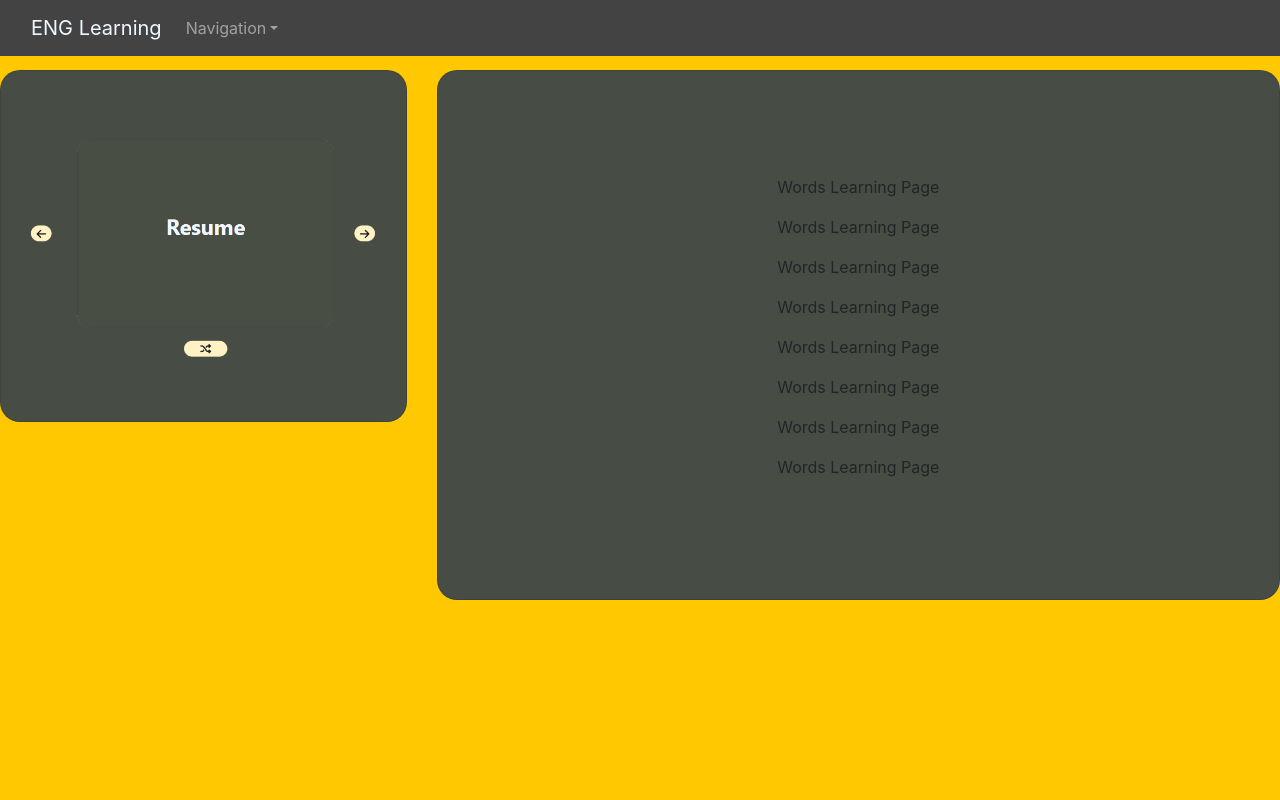
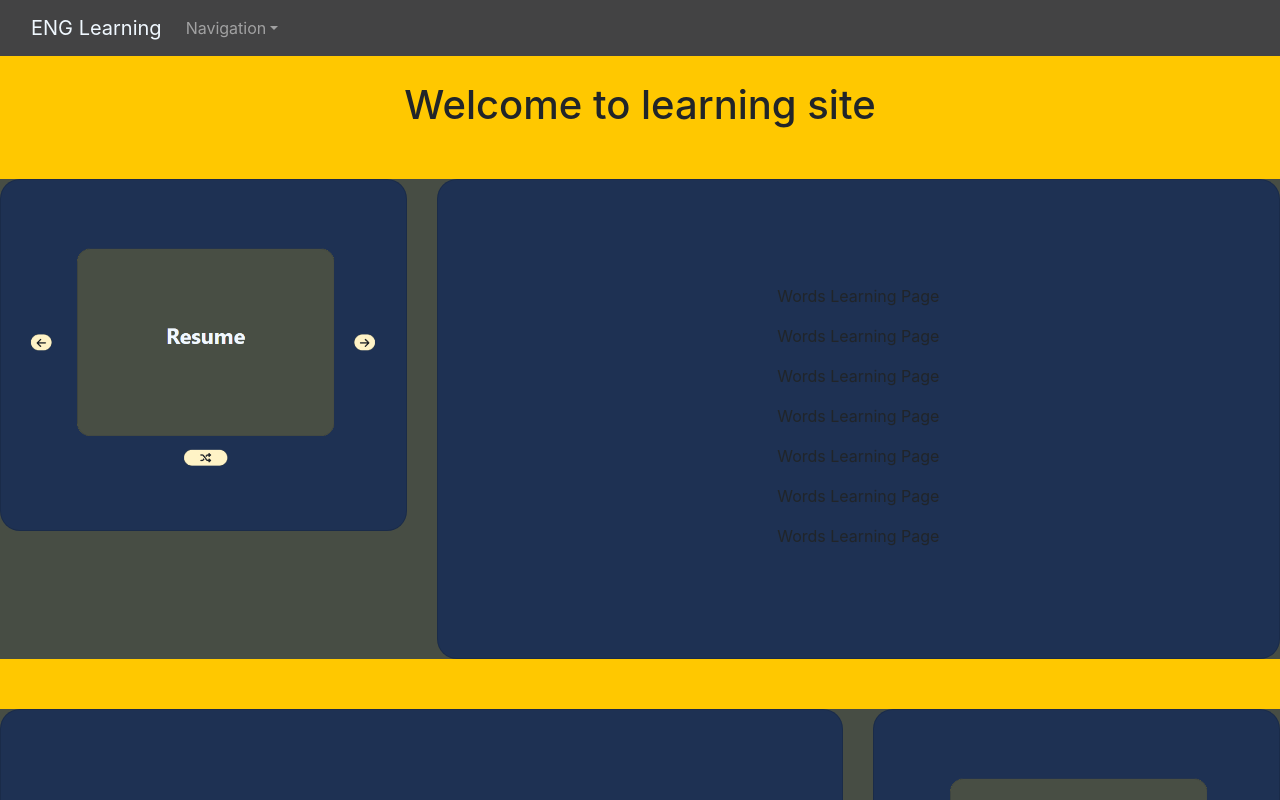
Before and after one commit to DereviankoYaroslav/DereviankoYaroslav.github.io, a React (Create React App) app: page /#/ in a window 1280 px wide. Shown: the top 800 px of the page. Built offline with nearby package versions, Linux system fonts and the light colour scheme.

Commit message:
+4sections

```diff
--- a/package.json
+++ b/package.json
@@ -51,7 +51,6 @@
     ]
   },
   "devDependencies": {
-    "gh-pages": "^4.0.0",
-    "tailwindcss": "^3.2.4"
+    "gh-pages": "^4.0.0"
   }
 }
--- a/src/App.css
+++ b/src/App.css
@@ -396,8 +396,8 @@ h3 {
 }
 
 .learning-cards {
-  height: 500px;
-  opacity: 0;
+  /*   opacity: 0; */
+  max-height: 500px;
 }
 
 .shown {
@@ -409,7 +409,9 @@ h3 {
 }
 
 .home-card {
-  max-height: 100vh;
+  height: fit-content;
+  align-items: center;
+  max-height: 480px;
   border-radius: 20px;
   background-color: #132a58c6;
 }
@@ -420,14 +422,14 @@ h3 {
 
 .home-card-body {
   max-height: 100%;
-  height: auto;
+  height: fit-content;
 }
 
 .menu-cards {
+  background-color: #132a58c6;
+  height: fit-content;
+  max-height: 500px;
+  margin-top: 50px;
   width: 100%;
-  position: fixed;
   left: 0;
-  top: 70px;
-  bottom: 70px;
-  max-height: 100%;
 }
--- a/src/components/Homepage.js
+++ b/src/components/Homepage.js
@@ -3,14 +3,54 @@ import { Card, CardBody, CardImg} from 'reactstrap';
 import '../App.css';
 import Row from 'react-bootstrap/Row';
 import Col from 'react-bootstrap/Col';
-import { useEffect, useState } from 'react';
-import CardComponent from './CardComponent';
+import { useEffect } from 'react';
 
 function Homepage() {
     document.body.style.backgroundImage = 'none';
     let pagetop;
 
-    let el1 = <Row xs='12' id="myCard" className='justify-content-center text-center learning-cards shown'>
+    const handleScroll = () => {
+
+        const y = 70;
+
+        pagetop = window.scrollY+window.screen.availHeight;
+        console.log(pagetop);
+        console.log(document.getElementById('card1').offsetHeight);
+        const first = document.getElementById('card1').offsetHeight + 250;
+
+        switch (true) {
+            case (pagetop < first):
+                console.log('Section1');
+                break;
+            case (pagetop >= first && pagetop < first+(document.getElementById('card1').offsetHeight + y)):
+                console.log('Section2');
+                break;
+            case (pagetop >= first+(document.getElementById('card1').offsetHeight + y) && pagetop < first+2*(document.getElementById('card1').offsetHeight + y)):
+                console.log('Section3');
+                break;
+            case (pagetop >= first + 2 * (document.getElementById('card1').offsetHeight + y)):
+                console.log('Section4');
+                break;
+            default:
+
+        }
+    }
+
+    useEffect(() => {
+
+        window.addEventListener('scroll', handleScroll);
+
+        return () => {
+            window.removeEventListener('scroll', handleScroll);
+        };
+    }, []);
+
+
+    return(
+        <div className="welcome-page">
+            <h1 className="content">Welcome to learning site</h1>
+            <div className='menu-cards'>
+                <Row xs='12' className='justify-content-center text-center learning-cards' id='card1'>
                     <Col md='4' xs='4' className='align-items-center'>
                         <Card className='home-card'>
                             <CardBody className='home-card-body'>
@@ -28,61 +68,82 @@ function Homepage() {
                                 <p>Words Learning Page</p>
                                 <p>Words Learning Page</p>
                                 <p>Words Learning Page</p>
+                            </CardBody>
+                        </Card>
+                    </Col>
+                </Row>
+            </div>
+            <div className='menu-cards'>
+                <Row xs='12' className='justify-content-center text-center learning-cards' id='card2'>
+                    <Col md='8' xs='8'>
+                        <Card className='home-card'>
+                            <CardBody className='home-card-body'>
+                                <p>Words Learning Page</p>
+                                <p>Words Learning Page</p>
+                                <p>Words Learning Page</p>
+                                <p>Words Learning Page</p>
+                                <p>Words Learning Page</p>
+                                <p>Words Learning Page</p>
                                 <p>Words Learning Page</p>
                             </CardBody>
                         </Card>
                     </Col>
-    </Row>;
-
-    let el2 = <Row xs='12' id="myCard" className='justify-content-center text-center learning-cards shown'>
                     <Col md='4' xs='4' className='align-items-center'>
                         <Card className='home-card'>
                             <CardBody className='home-card-body'>
-                                <h1>Hello</h1>
+                                <CardImg src={card} style={{ width: '100%' }} />
+                            </CardBody>
+                        </Card>
+                    </Col>
+                </Row>
+            </div>
+            <div className='menu-cards'>
+                <Row xs='12' className='justify-content-center text-center learning-cards' id='card3'>
+                    <Col md='4' xs='4' className='align-items-center'>
+                        <Card className='home-card'>
+                            <CardBody className='home-card-body'>
+                                <CardImg src={card} style={{ width: '100%' }} />
                             </CardBody>
                         </Card>
                     </Col>
                     <Col md='8' xs='8'>
                         <Card className='home-card'>
                             <CardBody className='home-card-body'>
-                                <h1>Hello</h1>
+                                <p>Words Learning Page</p>
+                                <p>Words Learning Page</p>
+                                <p>Words Learning Page</p>
+                                <p>Words Learning Page</p>
+                                <p>Words Learning Page</p>
+                                <p>Words Learning Page</p>
+                                <p>Words Learning Page</p>
                             </CardBody>
                         </Card>
                     </Col>
-    </Row>;
-
-    const [el, setEl] = useState(el1);
-
-    useEffect(() => {
-        console.log(el);
-    }, [el])
-
-    window.addEventListener('scroll', () => {
-        pagetop = window.scrollY;
-        console.log(pagetop);
-
-        switch (true) {
-            case (pagetop < 500):
-                setEl(el1);
-                break;
-            case (pagetop >= 500 && pagetop < 1000):
-                el1 = <h1>Hello</h1>
-                setEl(el1);
-                break;
-            case (pagetop >= 1000 && pagetop < 1500):
-                el1 = <h1>Bye</h1>
-                setEl(el1);
-                break;
-            case (pagetop >= 1500):
-                setEl(el1);
-        }
-    });
-
-    return(
-        <div className="welcome-page">
-            {/* <h1 className="content">Welcome to learning site</h1> */}
+                </Row>
+            </div>
             <div className='menu-cards'>
-                {el}
+                <Row xs='12' className='justify-content-center text-center learning-cards' id='card4'>
+                    <Col md='8' xs='8'>
+                        <Card className='home-card'>
+                            <CardBody className='home-card-body'>
+                                <p>Words Learning Page</p>
+                                <p>Words Learning Page</p>
+                                <p>Words Learning Page</p>
+                                <p>Words Learning Page</p>
+                                <p>Words Learning Page</p>
+                                <p>Words Learning Page</p>
+                                <p>Words Learning Page</p>
+                            </CardBody>
+                        </Card>
+                    </Col>
+                    <Col md='4' xs='4' className='align-items-center'>
+                        <Card className='home-card'>
+                            <CardBody className='home-card-body'>
+                                <CardImg src={card} style={{ width: '100%' }} />
+                            </CardBody>
+                        </Card>
+                    </Col>
+                </Row>
             </div>
         </div>
     );
--- a/src/components/LessonsComponent.js
+++ b/src/components/LessonsComponent.js
@@ -875,6 +875,7 @@ function LessonsComponent(){
       ],
       lesson: 15};
 
+
     return(
         <div>
             <CardComponent words={wordsToLearn1}/>
```
